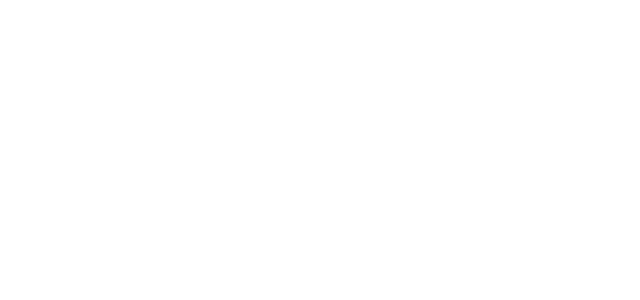
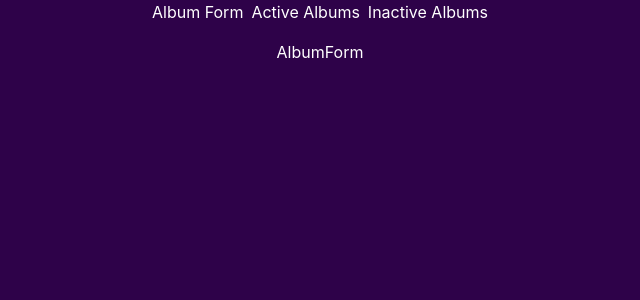
Before and after one commit to tomas95go/fullstack-albums-store, a React (Vite) app in the folder client/: page /albums/form in a window 1280 px wide. Before the commit this address had no page. Shown: the top 300 px of the page, without its empty margins (320-960 px from the left). Built offline with nearby package versions, Linux system fonts and the light colour scheme.

Commit message:
Super basic navbar

```diff
--- a/client/src/App.css
+++ /dev/null
@@ -1,42 +0,0 @@
-.App {
-  text-align: center;
-}
-
-.App-logo {
-  height: 40vmin;
-  pointer-events: none;
-}
-
-@media (prefers-reduced-motion: no-preference) {
-  .App-logo {
-    animation: App-logo-spin infinite 20s linear;
-  }
-}
-
-.App-header {
-  background-color: #282c34;
-  min-height: 100vh;
-  display: flex;
-  flex-direction: column;
-  align-items: center;
-  justify-content: center;
-  font-size: calc(10px + 2vmin);
-  color: white;
-}
-
-.App-link {
-  color: #61dafb;
-}
-
-@keyframes App-logo-spin {
-  from {
-    transform: rotate(0deg);
-  }
-  to {
-    transform: rotate(360deg);
-  }
-}
-
-button {
-  font-size: calc(10px + 2vmin);
-}
--- a/client/src/App.jsx
+++ b/client/src/App.jsx
@@ -1,29 +1,31 @@
 import { useState } from "react";
-import logo from "./logo.svg";
-import "./App.css";
-import { Button, Text, Link } from "@chakra-ui/react";
+import { Link, Box, Container, HStack, Center } from "@chakra-ui/react";
 import { Outlet, Link as ReactRouterLink } from "react-router-dom";
 
 function App() {
   const [count, setCount] = useState(0);
 
   return (
-    <div className="App">
-      <header className="App-header">
-        <img src={logo} className="App-logo" alt="logo" />
-        <p>Hello Vite + React!</p>
-        <Button size="md" onClick={() => setCount((count) => count + 1)}>
-          <Text color="tomato">count is: {count}</Text>
-        </Button>
+    <Box bg="#2E0249" h="100vh" color="white">
+      <Container maxW="container.xl">
+        <Center>
+          <HStack as="nav">
+            <Link as={ReactRouterLink} to="/albums/form">
+              Album Form
+            </Link>
             <Link as={ReactRouterLink} to="/albums/active">
               Active Albums
             </Link>
             <Link as={ReactRouterLink} to="/albums/inactive">
               Inactive Albums
             </Link>
+          </HStack>
+        </Center>
+        <Center>
           <Outlet />
-      </header>
-    </div>
+        </Center>
+      </Container>
+    </Box>
   );
 }
 
--- a/client/src/main.jsx
+++ b/client/src/main.jsx
@@ -4,6 +4,7 @@
 import { BrowserRouter, Routes, Route } from "react-router-dom";
 import InactiveAlbums from "./routes/inactive.albums";
 import ActiveAlbums from "./routes/active.albums";
+import FormAlbum from "./routes/form.albums";
 import App from "./App";
 
 const rootElement = document.getElementById("root");
@@ -13,6 +14,7 @@
       <BrowserRouter>
         <Routes>
           <Route path="/albums" element={<App />}>
+            <Route path="form" element={<FormAlbum />} />
             <Route path="active" element={<ActiveAlbums />} />
             <Route path="inactive" element={<InactiveAlbums />} />
           </Route>
--- /dev/null
+++ b/client/src/routes/form.albums.jsx
@@ -0,0 +1,7 @@
+export default function FormAlbum() {
+  return (
+    <main style={{ padding: "1rem 0" }}>
+      <h2>AlbumForm</h2>
+    </main>
+  );
+}
```
Also changed, not shown: client/src/logo.svg (deleted). Lines whose indentation alone changed are shown as unchanged.
